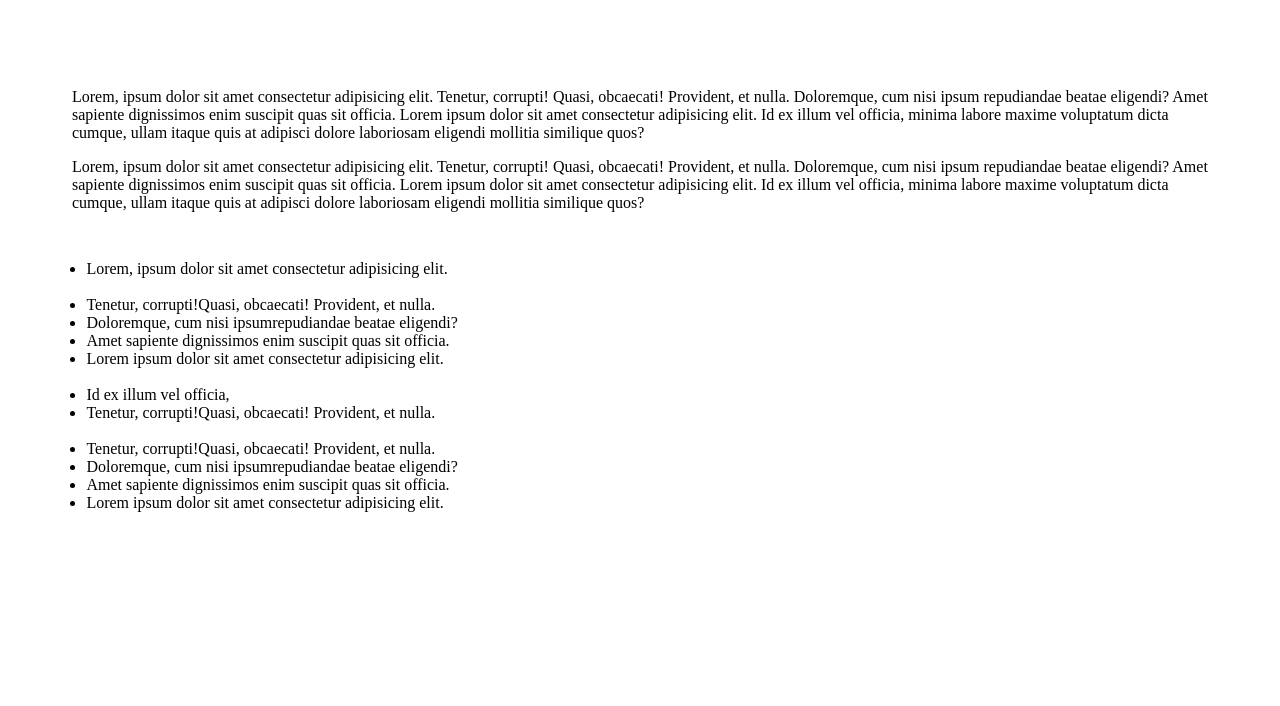
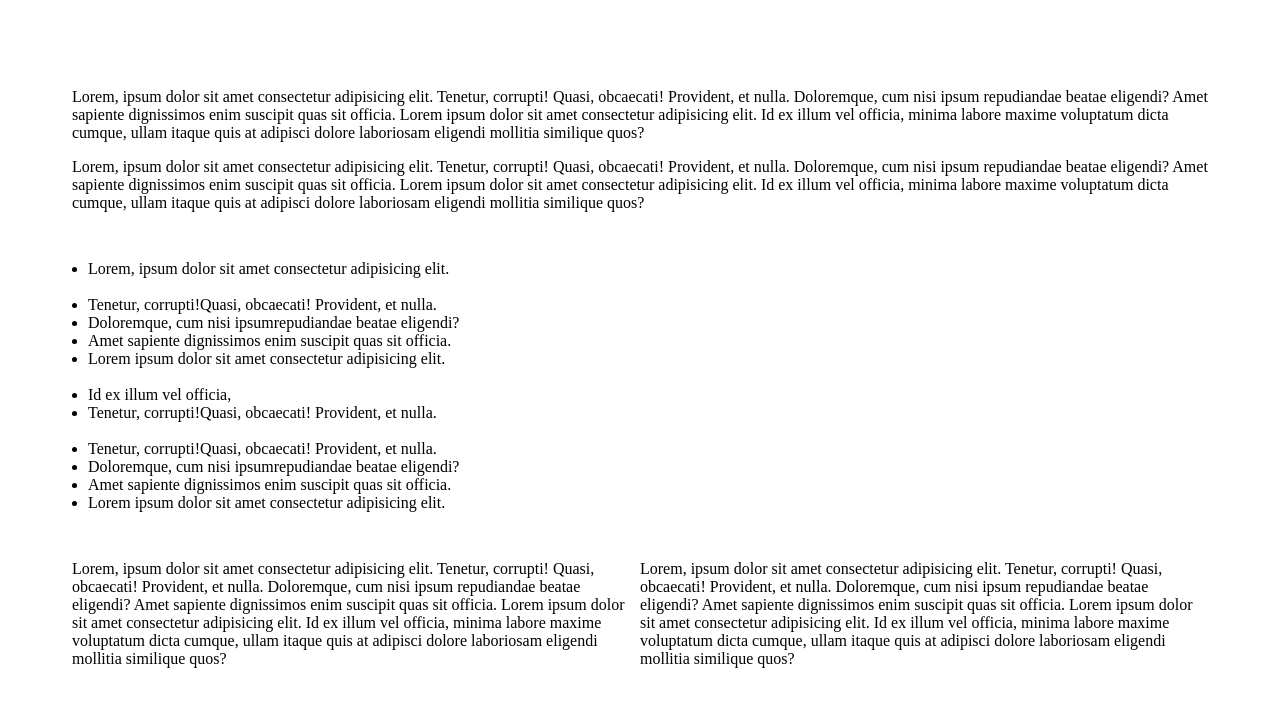
Before and after one commit to its-mohd-kaif/html-template1, a plain HTML site: page index.html in a window 1280 px wide. Drawn offline with Linux system fonts and the light colour scheme.

Commit message:
third paragraph

```diff
--- a/index.html
+++ b/index.html
@@ -8,6 +8,7 @@
     <link rel="stylesheet" href="styles.css" />
   </head>
   <body>
+    <!-- First Paragraph -->
     <div class="a1">
       <p>
         Lorem, ipsum dolor sit amet consectetur adipisicing elit. Tenetur,
@@ -30,25 +31,51 @@
         eligendi mollitia similique quos?
       </p>
     </div>
-
+    <!-- Second Paragraph -->
     <div class="two">
       <ul>
         <li>Lorem, ipsum dolor sit amet consectetur adipisicing elit.</li>
-        <br>
+        <br />
         <li>Tenetur, corrupti!Quasi, obcaecati! Provident, et nulla.</li>
         <li>Doloremque, cum nisi ipsumrepudiandae beatae eligendi?</li>
         <li>Amet sapiente dignissimos enim suscipit quas sit officia.</li>
         <li>Lorem ipsum dolor sit amet consectetur adipisicing elit.</li>
-        <br>
+        <br />
         <li>Id ex illum vel officia,</li>
         <li>Tenetur, corrupti!Quasi, obcaecati! Provident, et nulla.</li>
-        <br>
+        <br />
         <li>Tenetur, corrupti!Quasi, obcaecati! Provident, et nulla.</li>
         <li>Doloremque, cum nisi ipsumrepudiandae beatae eligendi?</li>
         <li>Amet sapiente dignissimos enim suscipit quas sit officia.</li>
         <li>Lorem ipsum dolor sit amet consectetur adipisicing elit.</li>
-
       </ul>
+    </div>
+    <!-- Third Paragraph -->
+    <div class="third">
+      <div class="row">
+        <div class="column">
+          <p>
+            Lorem, ipsum dolor sit amet consectetur adipisicing elit. Tenetur,
+            corrupti! Quasi, obcaecati! Provident, et nulla. Doloremque, cum
+            nisi ipsum repudiandae beatae eligendi? Amet sapiente dignissimos
+            enim suscipit quas sit officia. Lorem ipsum dolor sit amet
+            consectetur adipisicing elit. Id ex illum vel officia, minima labore
+            maxime voluptatum dicta cumque, ullam itaque quis at adipisci dolore
+            laboriosam eligendi mollitia similique quos?
+          </p>
+        </div>
+        <div class="column">
+          <p>
+            Lorem, ipsum dolor sit amet consectetur adipisicing elit. Tenetur,
+            corrupti! Quasi, obcaecati! Provident, et nulla. Doloremque, cum
+            nisi ipsum repudiandae beatae eligendi? Amet sapiente dignissimos
+            enim suscipit quas sit officia. Lorem ipsum dolor sit amet
+            consectetur adipisicing elit. Id ex illum vel officia, minima labore
+            maxime voluptatum dicta cumque, ullam itaque quis at adipisci dolore
+            laboriosam eligendi mollitia similique quos?
+          </p>
+        </div>
+      </div>
     </div>
   </body>
 </html>
--- a/styles.css
+++ b/styles.css
@@ -10,5 +10,15 @@
 }
 .two{
     padding-top: 1em;
-    padding-left: 2.4em;
+    padding-left: 2.5em;
 }
+.third{
+    padding-top: 1em;
+    padding-left: 4em;
+    padding-right: 4em;
+    padding-bottom: 1em;
+}
+.column {
+    float: left;
+    width: 50%;
+  }
```
